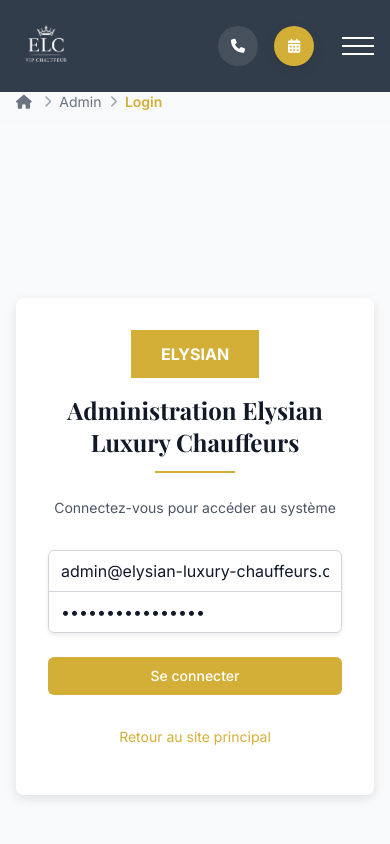
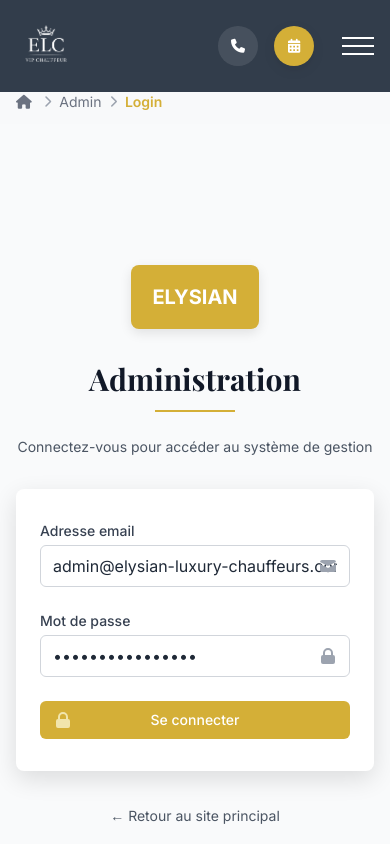
Before and after one commit to rylessKechit/ELC-next, a Next.js app: page /admin/login in a window 390 px wide. Shown: the top 844 px of the page. Built offline with nearby package versions, Linux system fonts and the light colour scheme; no server answers.

Commit message:
fixing login in prod

```diff
--- a/app/admin/login/page.js
+++ b/app/admin/login/page.js
@@ -1,35 +1,103 @@
 "use client";
 
-import { useState } from 'react';
-import { signIn } from 'next-auth/react';
+import { useState, useEffect } from 'react';
+import { signIn, getSession } from 'next-auth/react';
 import { useRouter, useSearchParams } from 'next/navigation';
 import Link from 'next/link';
 
 export default function AdminLogin() {
-  // Utiliser les informations du seeding par défaut
+  // États du composant
   const [credentials, setCredentials] = useState({
     email: 'admin@elysian-luxury-chauffeurs.com',
     password: process.env.NEXT_PUBLIC_DEFAULT_ADMIN_PASSWORD || 'ElysianAdmin123!',
   });
   const [error, setError] = useState('');
   const [loading, setLoading] = useState(false);
+  const [isCheckingAuth, setIsCheckingAuth] = useState(true);
+
+  // Hooks de navigation
   const router = useRouter();
   const searchParams = useSearchParams();
-  const callbackUrl = searchParams.get('callbackUrl') || '/admin/dashboard';
 
+  // Récupérer l'URL de callback de manière sécurisée
+  const getCallbackUrl = () => {
+    try {
+      let callbackUrl = searchParams.get('callbackUrl');
+
+      // Si pas de callbackUrl, utiliser le dashboard par défaut
+      if (!callbackUrl) {
+        return '/admin/dashboard';
+      }
+
+      // Décoder l'URL si elle est encodée
+      callbackUrl = decodeURIComponent(callbackUrl);
+
+      // Vérifier que l'URL est relative ou sur le même domaine
+      if (callbackUrl.startsWith('/')) {
+        return callbackUrl;
+      }
+
+      // Si l'URL n'est pas relative, rediriger vers le dashboard par défaut
+      return '/admin/dashboard';
+    } catch (error) {
+      console.error('Erreur lors du traitement du callbackUrl:', error);
+      return '/admin/dashboard';
+    }
+  };
+
+  const callbackUrl = getCallbackUrl();
+
+  // Vérifier si l'utilisateur est déjà connecté au chargement de la page
+  useEffect(() => {
+    const checkExistingAuth = async () => {
+      try {
+        setIsCheckingAuth(true);
+        const session = await getSession();
+
+        if (session && session.user) {
+          console.log('Utilisateur déjà connecté, redirection vers:', callbackUrl);
+          // Utiliser replace pour éviter l'historique de navigation
+          router.replace(callbackUrl);
+          return;
+        }
+      } catch (error) {
+        console.error('Erreur lors de la vérification de session:', error);
+      } finally {
+        setIsCheckingAuth(false);
+      }
+    };
+
+    checkExistingAuth();
+  }, [callbackUrl, router]);
+
+  // Gestionnaire de changement des champs de saisie
   const handleInputChange = (e) => {
     const { name, value } = e.target;
-    setCredentials({
-      ...credentials,
+    setCredentials(prev => ({
+      ...prev,
       [name]: value,
-    });
+    }));
+
+    // Effacer l'erreur quand l'utilisateur tape
+    if (error) {
+      setError('');
+    }
   };
 
+  // Gestionnaire de soumission du formulaire
   const handleSubmit = async (e) => {
     e.preventDefault();
 
+    // Validation côté client
     if (!credentials.email || !credentials.password) {
       setError('Veuillez remplir tous les champs');
+      return;
+    }
+
+    // Validation du format email
+    const emailRegex = /^[^\s@]+@[^\s@]+\.[^\s@]+$/;
+    if (!emailRegex.test(credentials.email)) {
+      setError('Format d\'email invalide');
       return;
     }
 
@@ -37,113 +105,198 @@
     setError('');
 
     try {
-      console.log("Tentative de connexion avec:", credentials.email);
+      console.log('Tentative de connexion pour:', credentials.email);
 
+      // Appel à NextAuth pour la connexion
       const result = await signIn('credentials', {
-        email: credentials.email,
+        email: credentials.email.trim(),
         password: credentials.password,
-        redirect: false,
-        callbackUrl,
+        redirect: false, // Important: ne pas rediriger automatiquement
       });
 
+      console.log('Résultat de la connexion:', result);
+
       if (result?.error) {
-        console.error("Erreur de connexion:", result.error);
-        setError(`Échec de connexion: ${result.error}`);
+        // Erreur de connexion
+        console.error('Erreur de connexion:', result.error);
+        setError('Identifiants incorrects. Veuillez vérifier votre email et mot de passe.');
         setLoading(false);
+      } else if (result?.ok) {
+        // Connexion réussie
+        console.log('Connexion réussie, redirection vers:', callbackUrl);
+
+        // Vérifier la session une fois de plus avant de rediriger
+        const session = await getSession();
+
+        if (session && session.user) {
+          // Utiliser router.replace pour éviter l'historique
+          router.replace(callbackUrl);
         } else {
-        console.log("Connexion réussie, redirection vers:", callbackUrl);
-        // Redirection vers le tableau de bord
-        router.push(callbackUrl);
+          setError('Erreur lors de la création de la session. Veuillez réessayer.');
+          setLoading(false);
+        }
+      } else {
+        // Cas imprévu
+        setError('Une erreur inattendue est survenue. Veuillez réessayer.');
+        setLoading(false);
       }
     } catch (error) {
-      console.error("Exception lors de la connexion:", error);
-      setError('Une erreur est survenue lors de la connexion. Veuillez réessayer.');
+      console.error('Exception lors de la connexion:', error);
+      setError('Une erreur de connexion est survenue. Vérifiez votre connexion internet et réessayez.');
       setLoading(false);
     }
   };
 
+  // Gestionnaire pour tester avec les identifiants par défaut
+  const handleUseDefaultCredentials = (e) => {
+    e.preventDefault();
+    setCredentials({
+      email: 'admin@elysian-luxury-chauffeurs.com',
+      password: 'ElysianAdmin123!',
+    });
+    setError('');
+  };
+
+  // État de chargement initial
+  if (isCheckingAuth) {
     return (
-    <div className="min-h-screen flex items-center justify-center bg-gray-50 p-4">
-      <div className="max-w-md w-full space-y-8 bg-white p-8 rounded-lg shadow-md">
+      <div className="min-h-screen flex items-center justify-center bg-gray-50">
         <div className="text-center">
-          <div className="mx-auto w-32 h-12 mb-2">
-            <div className="bg-primary h-full w-full flex items-center justify-center text-white font-bold">ELYSIAN</div>
+          <div className="animate-spin rounded-full h-12 w-12 border-b-2 border-primary mx-auto"></div>
+          <p className="mt-4 text-gray-600">Vérification de la session...</p>
         </div>
-          <h2 className="mt-4 text-2xl font-bold text-gray-900">
-            Administration Elysian Luxury Chauffeurs
+      </div>
+    );
+  }
+
+  return (
+    <div className="min-h-screen flex items-center justify-center bg-gray-50 py-12 px-4 sm:px-6 lg:px-8">
+      <div className="max-w-md w-full space-y-8">
+        {/* En-tête */}
+        <div className="text-center">
+          <div className="mx-auto w-32 h-16 mb-8">
+            <div className="bg-primary h-full w-full flex items-center justify-center text-white font-bold text-xl rounded-lg shadow-md">
+              ELYSIAN
+            </div>
+          </div>
+          <h2 className="mt-6 text-3xl font-extrabold text-gray-900">
+            Administration
           </h2>
           <p className="mt-2 text-sm text-gray-600">
-            Connectez-vous pour accéder au système
+            Connectez-vous pour accéder au système de gestion
           </p>
         </div>
 
+        {/* Formulaire de connexion */}
+        <div className="bg-white py-8 px-6 shadow-lg rounded-lg">
+          <form className="space-y-6" onSubmit={handleSubmit}>
+            {/* Affichage des erreurs */}
             {error && (
-          <div className="bg-red-50 border-l-4 border-red-500 p-4 mb-4">
+              <div className="rounded-md bg-red-50 p-4 border border-red-200">
                 <div className="flex">
+                  <div className="flex-shrink-0">
+                    <svg className="h-5 w-5 text-red-400" xmlns="http://www.w3.org/2000/svg" viewBox="0 0 20 20" fill="currentColor">
+                      <path fillRule="evenodd" d="M10 18a8 8 0 100-16 8 8 0 000 16zM8.707 7.293a1 1 0 00-1.414 1.414L8.586 10l-1.293 1.293a1 1 0 101.414 1.414L10 11.414l1.293 1.293a1 1 0 001.414-1.414L11.414 10l1.293-1.293a1 1 0 00-1.414-1.414L10 8.586 8.707 7.293z" clipRule="evenodd" />
+                    </svg>
+                  </div>
                   <div className="ml-3">
-                <p className="text-sm text-red-700">{error}</p>
+                    <h3 className="text-sm font-medium text-red-800">
+                      Erreur de connexion
+                    </h3>
+                    <div className="mt-1 text-sm text-red-700">
+                      {error}
+                    </div>
                   </div>
                 </div>
               </div>
             )}
 
-        <form className="mt-8 space-y-6" onSubmit={handleSubmit}>
-          <div className="rounded-md shadow-sm -space-y-px">
+            {/* Champ Email */}
             <div>
-              <label htmlFor="email" className="sr-only">Email</label>
+              <label htmlFor="email" className="block text-sm font-medium text-gray-700">
+                Adresse email
+              </label>
+              <div className="mt-1 relative">
                 <input
                   id="email"
                   name="email"
                   type="email"
                   autoComplete="email"
                   required
-                className="appearance-none rounded-none relative block w-full px-3 py-2 border border-gray-300 placeholder-gray-500 text-gray-900 rounded-t-md focus:outline-none focus:ring-primary focus:border-primary focus:z-10 sm:text-sm"
-                placeholder="Email"
+                  className="appearance-none block w-full px-3 py-2 border border-gray-300 rounded-md placeholder-gray-400 focus:outline-none focus:ring-primary focus:border-primary focus:z-10 sm:text-sm"
+                  placeholder="admin@elysian-luxury-chauffeurs.com"
                   value={credentials.email}
                   onChange={handleInputChange}
+                  disabled={loading}
                 />
+                <div className="absolute inset-y-0 right-0 pr-3 flex items-center">
+                  <svg className="h-5 w-5 text-gray-400" xmlns="http://www.w3.org/2000/svg" viewBox="0 0 20 20" fill="currentColor">
+                    <path d="M2.003 5.884L10 9.882l7.997-3.998A2 2 0 0016 4H4a2 2 0 00-1.997 1.884z" />
+                    <path d="M18 8.118l-8 4-8-4V14a2 2 0 002 2h12a2 2 0 002-2V8.118z" />
+                  </svg>
                 </div>
+              </div>
+            </div>
+
+            {/* Champ Mot de passe */}
             <div>
-              <label htmlFor="password" className="sr-only">Mot de passe</label>
+              <label htmlFor="password" className="block text-sm font-medium text-gray-700">
+                Mot de passe
+              </label>
+              <div className="mt-1 relative">
                 <input
                   id="password"
                   name="password"
                   type="password"
                   autoComplete="current-password"
                   required
-                className="appearance-none rounded-none relative block w-full px-3 py-2 border border-gray-300 placeholder-gray-500 text-gray-900 rounded-b-md focus:outline-none focus:ring-primary focus:border-primary focus:z-10 sm:text-sm"
-                placeholder="Mot de passe"
+                  className="appearance-none block w-full px-3 py-2 border border-gray-300 rounded-md placeholder-gray-400 focus:outline-none focus:ring-primary focus:border-primary focus:z-10 sm:text-sm"
+                  placeholder="••••••••"
                   value={credentials.password}
                   onChange={handleInputChange}
+                  disabled={loading}
                 />
+                <div className="absolute inset-y-0 right-0 pr-3 flex items-center">
+                  <svg className="h-5 w-5 text-gray-400" xmlns="http://www.w3.org/2000/svg" viewBox="0 0 20 20" fill="currentColor">
+                    <path fillRule="evenodd" d="M5 9V7a5 5 0 0110 0v2a2 2 0 012 2v5a2 2 0 01-2 2H5a2 2 0 01-2-2v-5a2 2 0 012-2zm8-2v2H7V7a3 3 0 016 0z" clipRule="evenodd" />
+                  </svg>
+                </div>
               </div>
             </div>
 
+            {/* Bouton de connexion */}
             <div>
               <button
                 type="submit"
                 disabled={loading}
-              className="group relative w-full flex justify-center py-2 px-4 border border-transparent text-sm font-medium rounded-md text-white bg-primary hover:bg-primary-dark focus:outline-none focus:ring-2 focus:ring-offset-2 focus:ring-primary"
+                className="group relative w-full flex justify-center py-2 px-4 border border-transparent text-sm font-medium rounded-md text-white bg-primary hover:bg-primary-dark focus:outline-none focus:ring-2 focus:ring-offset-2 focus:ring-primary disabled:opacity-50 disabled:cursor-not-allowed transition-colors duration-200"
               >
+                <span className="absolute left-0 inset-y-0 flex items-center pl-3">
                   {loading ? (
-                <>
                     <svg className="animate-spin -ml-1 mr-3 h-5 w-5 text-white" xmlns="http://www.w3.org/2000/svg" fill="none" viewBox="0 0 24 24">
                       <circle className="opacity-25" cx="12" cy="12" r="10" stroke="currentColor" strokeWidth="4"></circle>
                       <path className="opacity-75" fill="currentColor" d="M4 12a8 8 0 018-8V0C5.373 0 0 5.373 0 12h4zm2 5.291A7.962 7.962 0 014 12H0c0 3.042 1.135 5.824 3 7.938l3-2.647z"></path>
                     </svg>
-                  Connexion en cours...
-                </>
-              ) : 'Se connecter'}
+                  ) : (
+                    <svg className="h-5 w-5 text-primary-light group-hover:text-white transition-colors duration-200" xmlns="http://www.w3.org/2000/svg" viewBox="0 0 20 20" fill="currentColor">
+                      <path fillRule="evenodd" d="M5 9V7a5 5 0 0110 0v2a2 2 0 012 2v5a2 2 0 01-2 2H5a2 2 0 01-2-2v-5a2 2 0 012-2zm8-2v2H7V7a3 3 0 016 0z" clipRule="evenodd" />
+                    </svg>
+                  )}
+                </span>
+                {loading ? 'Connexion en cours...' : 'Se connecter'}
               </button>
             </div>
           </form>
+        </div>
 
-        <div className="mt-6 text-center">
-          <p className="text-sm text-gray-600">
-            <Link href="/" className="text-primary hover:text-primary-dark">
-              Retour au site principal
+        {/* Lien retour */}
+        <div className="text-center">
+          <Link
+            href="/"
+            className="text-sm text-gray-600 hover:text-primary transition-colors duration-200"
+          >
+            ← Retour au site principal
           </Link>
-          </p>
         </div>
       </div>
     </div>
```
Also changed, not shown: middleware.js (+16 -12 lines), lib/auth.js. Lines whose indentation alone changed are shown as unchanged.
